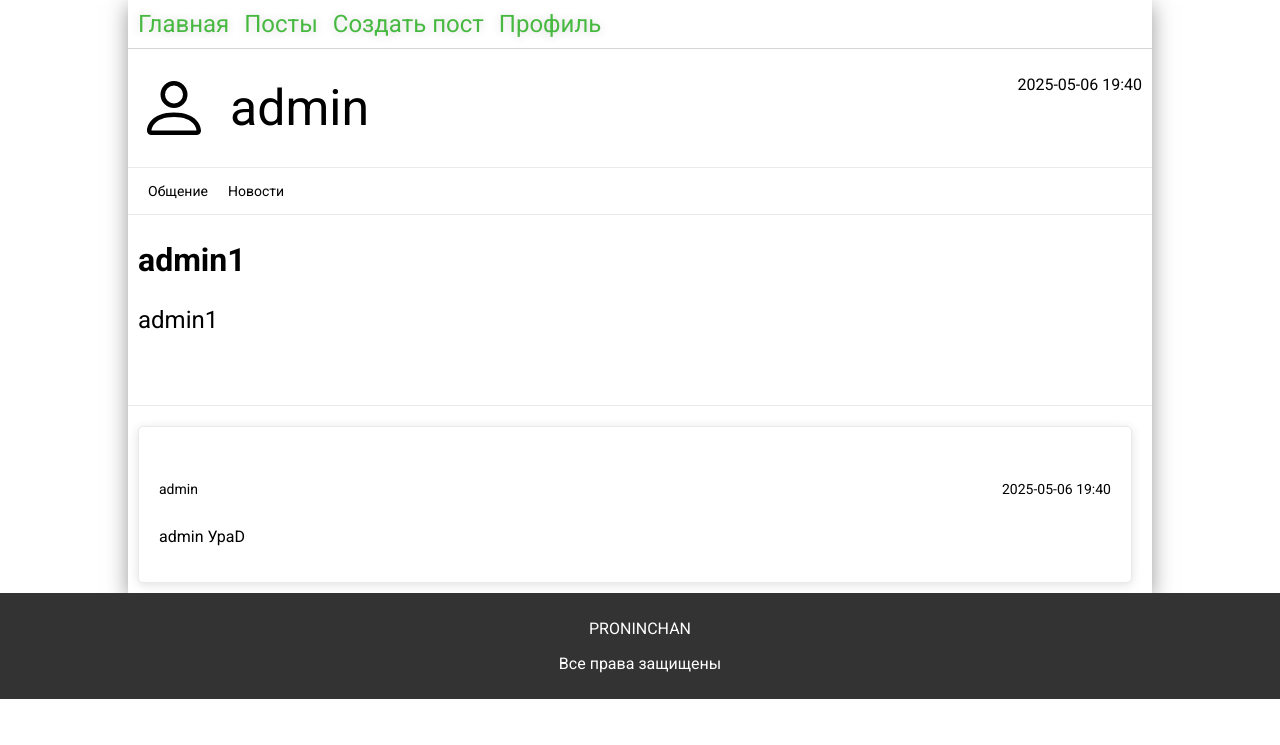
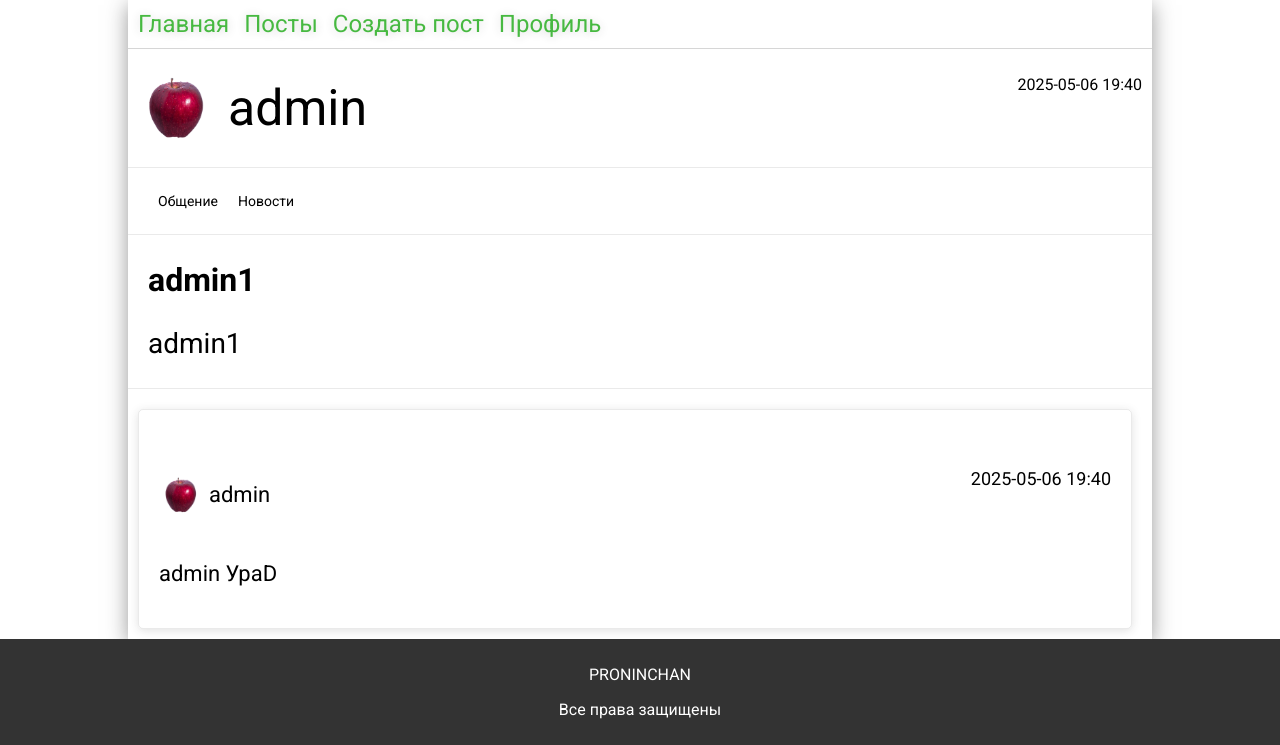
Before and after one commit to maksprogiperprogrammer/kursovaia, a Flask app: page /post/1 in a window 1280 px wide. Shown: the part 101-846 px from the top of the page. Before the commit the page ends 800 px from the top, so only its background shows below. Run offline with Flask 3, Linux system fonts and the light colour scheme.

Commit message:
Загрузка изображения
Загрузка изображения и его отображение

```diff
--- a/app.py
+++ b/app.py
@@ -1,12 +1,15 @@
 from flask import Flask, render_template, request, session, jsonify, redirect, url_for
 from flask_sqlalchemy import SQLAlchemy
 from werkzeug.security import generate_password_hash, check_password_hash
+from werkzeug.utils import secure_filename
 from datetime import datetime
+import os
 
 app = Flask(__name__)
 
 app.config['SQLALCHEMY_DATABASE_URI'] = 'sqlite:///proninchan.db'
 app.config['SQLALCHEMY_TRACK_MODIFICATIONS'] = False
+app.config['UPLOAD_FOLDER'] = 'static/img'
 db = SQLAlchemy(app)
 app.secret_key = 'proniproni322'
 
@@ -15,7 +18,7 @@ class Users(db.Model):
     __tablename__ = 'users'
     id = db.Column(db.Integer, primary_key=True)
     username = db.Column(db.String(32), unique=True, nullable=False)
-    photo = db.Column(db.BLOB)
+    photo = db.Column(db.String(124))
     email = db.Column(db.String(64), unique=True, nullable=False)
     password = db.Column(db.String(30), nullable=False)
     access = db.Column(db.String(64), nullable=False, default='user')
@@ -103,6 +106,36 @@ def profile():
         return render_template('profile.html', user = user, posts=user_posts,
                                comments=user_comments, c_total=c_total,p_total=p_total, access=access)
     return render_template('profile.html')
+
+@app.route('/set_photo', methods=['POST'])
+def set_photo():
+    if 'user' in session:
+        try:
+            user = Users.query.filter_by(id=session['user']).first()
+            if not user:
+                return jsonify({'answer': False, 'message': 'Пользователь не найден'})
+            if 'photo' not in request.files:
+                return jsonify({'answer': False, 'message': 'Нет файла'})
+
+            file = request.files.get('photo')
+            if file:
+                if user.photo:
+                    old_filepath = user.photo
+                    if os.path.exists(old_filepath):
+                        os.remove(old_filepath)
+
+            if file.filename == '':
+                return jsonify({'answer': False, 'message': 'Нет выбранного файла'})
+            if file:
+                filename = secure_filename(file.filename)
+                filepath = os.path.join(app.config['UPLOAD_FOLDER'], filename)
+                file.save(filepath)
+                user.photo = 'img/' + filename
+                db.session.commit()
+                return jsonify({'answer': True, 'message': 'Фотография успешно загружена'})
+        except:
+            db.session.rollback()
+            return jsonify({'answer': False, 'message': 'Ошибка при загрузке'})
 
 @app.route('/user_posts')
 def user_posts():
--- a/static/css/base.css
+++ b/static/css/base.css
@@ -102,7 +102,7 @@ header div p {
 }
 
 .ban-button {
-  margin-left: 30px;
+  margin-left: 40px;
   padding: 5px 10px;
   border: none;
   border-radius: 5px;
--- a/static/css/base.scss
+++ b/static/css/base.scss
@@ -96,7 +96,7 @@ header {
     display: none !important;
 }
 .ban-button{
-    margin-left: 30px;
+    margin-left: 40px;
     padding: 5px 10px;
     border: none;
     border-radius: 5px;
--- a/static/css/post.css
+++ b/static/css/post.css
@@ -9,7 +9,12 @@
   align-items: center;
 }
 .post-created div img {
-  width: 72px;
+  width: 70px;
+  height: 70px;
+  border-radius: 50%;
+  overflow: hidden;
+  -o-object-fit: cover;
+     object-fit: cover;
 }
 .post-created div p {
   font-size: 50px;
@@ -22,19 +27,19 @@
 .post-main div {
   display: flex;
   border-bottom: 1px solid rgba(51, 51, 51, 0.1);
-  padding: 10px;
+  padding: 20px;
 }
 .post-main div p {
   font-size: 14px;
   margin: 5px 10px;
 }
 .post-main h2 {
-  margin-left: 10px;
+  margin-left: 20px;
   font-size: 32px;
 }
 .post-main p {
-  margin-left: 10px;
-  font-size: 24px;
+  margin-left: 20px;
+  font-size: 28px;
 }
 
 .post-comments {
@@ -105,8 +110,26 @@
   font-size: 14px;
   margin-top: 20px;
 }
-.post-comments .comments .comments-comment .comments-comment-text {
-  font-size: 16px;
+.post-comments .comments .comments-comment .comments-comment-title div {
+  display: flex;
+  align-items: center;
+  font-size: 22px;
+  margin: 10px 0;
+}
+.post-comments .comments .comments-comment .comments-comment-title div img {
+  width: 40px;
+  height: 40px;
+  border-radius: 50%;
+  overflow: hidden;
+  -o-object-fit: cover;
+     object-fit: cover;
+  margin-right: 10px;
+}
+.post-comments .comments .comments-comment .comment-text {
+  font-size: 22px;
+}
+.post-comments .comments .comments-comment .comment-created {
+  font-size: 18px;
 }
 
 .edit-text-textarea {
--- a/static/css/post.scss
+++ b/static/css/post.scss
@@ -7,7 +7,11 @@
         display: flex;
         align-items: center;
         img {
-            width: 72px;
+            width: 70px;
+            height: 70px;
+            border-radius: 50%;
+            overflow: hidden;
+            object-fit: cover;
         }
         p {
             font-size: 50px;
@@ -20,19 +24,19 @@
     div {
         display: flex;
         border-bottom: 1px solid rgb(51, 51, 51, 0.1);
-        padding: 10px;
+        padding: 20px;
         p {
             font-size: 14px;
             margin: 5px 10px;
         }
     }
     h2 {
-        margin-left: 10px;
+        margin-left: 20px;
         font-size: 32px;
     }
     p {
-        margin-left: 10px;
-        font-size:  24px;
+        margin-left: 20px;
+        font-size:  28px;
     }
 }
 .post-comments {
@@ -98,9 +102,26 @@
                 justify-content: space-between;
                 font-size: 14px;
                 margin-top: 20px;
+                div {
+                    display: flex;
+                    align-items: center;
+                    font-size: 22px;
+                    margin: 10px 0;
+                    img {
+                        width: 40px;
+                        height: 40px;
+                        border-radius: 50%;
+                        overflow: hidden;
+                        object-fit: cover;
+                        margin-right: 10px;
+                    }
+                }
             }
-            .comments-comment-text{
-                font-size: 16px;
+            .comment-text{
+                font-size: 22px;
+            }
+            .comment-created{
+                font-size: 18px;
             }
         }
     }
--- a/static/css/profile.css
+++ b/static/css/profile.css
@@ -20,11 +20,12 @@
   height: 150px;
   border-radius: 50%;
   overflow: hidden;
+  display: flex;
+  align-items: center;
   box-shadow: 0 1px 10px rgba(51, 51, 51, 0.1);
   border: 1px solid rgba(51, 51, 51, 0.2);
 }
 .profile .profile-person .profile-person-img img {
-  position: absolute;
   width: 100%;
   cursor: pointer;
 }
--- a/static/css/profile.scss
+++ b/static/css/profile.scss
@@ -20,10 +20,11 @@
             height: 150px;
             border-radius: 50%;
             overflow: hidden;
+            display: flex;
+            align-items: center;
             box-shadow: 0 1px 10px rgba(51, 51, 51, 0.1);
             border: 1px solid rgba(51, 51, 51, 0.2);
             img {
-                position: absolute;
                 width: 100%;
                 cursor: pointer;
             }
--- a/templates/main.html
+++ b/templates/main.html
@@ -10,12 +10,15 @@
                     <img src="../static/img/Close.svg" alt="" class="delete-post" data-post-id="{{post.id}}">
                 </div>
                 {% endif %}
+                <div class="posts-container-created">
+                    <div>
+                       <img src="{{ url_for('static', filename=post.user.photo) if post.user.photo else url_for('static', filename='img/person.svg') }}" alt="">
+                        <p class="user-{{post.user.id}}">{{post.user.username}}{% if access == 'admin' %}<button class="ban-button" value="{{post.user.id}}" data-user="{{post.user.username}}">забанить</button>{% endif %}</p>
+                    </div>
+                    <p class="post-created">{{post.created_at.strftime('%Y-%m-%d %H:%M')}}</p>
+                </div>
                 <a class="post-theme" href="{{url_for('post', post=post.id)}}">{{post.theme}}</a>
                 <p class="post-text"  data-text="{{post.text}}">{{post.text | truncate(150, True, '...')}}</p>
-                <div>
-                    <p class="user-{{post.user.id}}">{{post.user.username}}{% if access == 'admin' %}<button class="ban-button" value="{{post.user.id}}" data-user="{{post.user.username}}">забанить</button>{% endif %}</p>
-                    <p class="post-created">{{post.created_at.strftime('%Y-%m-%d %H:%M')}}</p>
-                </div>
             </div>
         {% endfor %}
     </div>
--- a/templates/post.html
+++ b/templates/post.html
@@ -3,7 +3,7 @@
 <link rel="stylesheet" href="{{url_for('static', filename='css/post.css')}}">
     <div class="post-created">
         <div>
-            <img src="../static/img/person.svg" alt="" class="profile-img" />
+            <img src="{{ url_for('static', filename=post.user.photo) if post.user.photo else url_for('static', filename='img/person.svg') }}" alt="">
             <p>{{post.user.username}}</p>
         </div>
         <p>{{post.created_at.strftime('%Y-%m-%d %H:%M')}}</p>
@@ -38,7 +38,10 @@
                 </div>
                 {% endif %}
                 <div class="comments-comment-title">
-                    <p class="user-{{post.user.id}}">{{post.user.username}}{% if access == 'admin' %}<button class="ban-button" value="{{post.user.id}}" data-user="{{post.user.username}}">забанить</button>{% endif %}</p>
+                    <div>
+                        <img src="{{ url_for('static', filename=post.user.photo) if post.user.photo else url_for('static', filename='img/person.svg') }}" alt="">
+                        <p class="user-{{post.user.id}}">{{post.user.username}}{% if access == 'admin' %}<button class="ban-button" value="{{post.user.id}}" data-user="{{post.user.username}}">забанить</button>{% endif %}</p>
+                    </div>
                     <p class="comment-created">{{comment.created_at.strftime('%Y-%m-%d %H:%M')}}</p>
                 </div>
                 <p class="comment-text" data-text="{{comment.text}}">{{comment.text | truncate(100, True, '...')}}</p>
```
Also changed, not shown: static/css/main.css (+21 -5 lines), static/css/main.scss (+26 -7 lines), static/css/posts.css (+22 -3 lines), static/css/posts.scss (+23 -3 lines), static/scripts/profile.js (added, +27 -0 lines), templates/posts.html (+7 -4 lines), templates/profile.html (+5 -4 lines), instance/proninchan.db, static/img/1e25b5280a5d9013abdebbf7acabe52f.png (added), static/img/b27c6357839ef1bb3c27ebf658c22655.jpg (added), static/img/e70e17b7-853d-4293-80f3-040b2217c22f.png (added).
